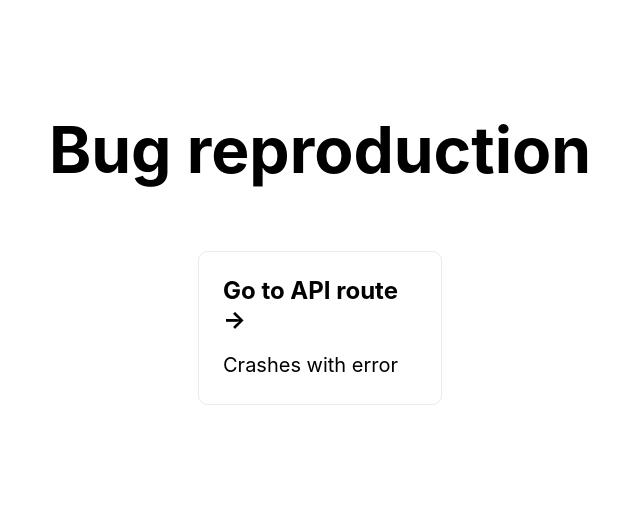
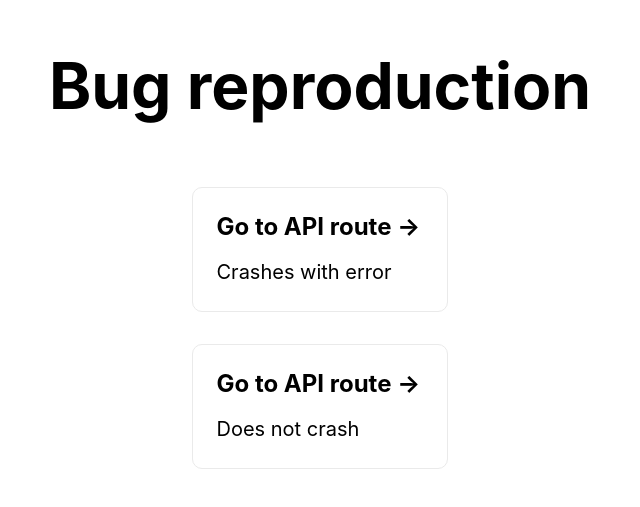
Before and after one commit to christiankaindl/nextjs-bug-repro, a Next.js app: page / in a window 1280 px wide. Shown: the part 133-640 px from the top of the page, without its empty margins (320-960 px from the left). Built offline with nearby package versions, Linux system fonts and the light colour scheme.

Commit message:
Try out `fallback: true` with additional static paths

```diff
--- a/pages/crashes/[id].js
+++ b/pages/crashes/[id].js
@@ -10,8 +10,8 @@ export default function CrashingApiRoute ({ name }) {
 
 export const getStaticPaths = async function () {
   return {
-    paths: ['/crashes/123'],
-    fallback: false
+    paths: ['/crashes/987'],
+    fallback: true
   }
 }
 
--- a/pages/index.js
+++ b/pages/index.js
@@ -22,6 +22,12 @@ export default function Home() {
               <p>Crashes with error</p>
             </a>
           </Link>
+          <Link href="/crashes/987">
+            <a className={styles.card}>
+              <h3>Go to API route &rarr;</h3>
+              <p>Does not crash</p>
+            </a>
+          </Link>
         </div>
       </main>
     </div>
```
